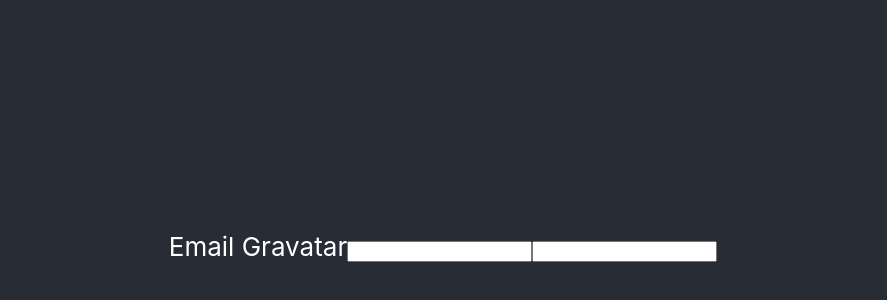
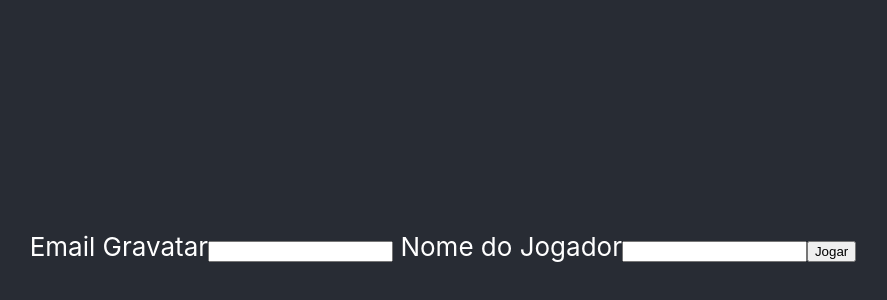
Before and after one commit to tryber/sd-03-project-trivia-react-redux-01, a React (Create React App) app: page / in a window 1280 px wide. Shown: the part 154-454 px from the top of the page, without its empty margins (197-1084 px from the left). Built offline with nearby package versions, Linux system fonts and the light colour scheme; no server answers.

Commit message:
Screen-Login

```diff
--- a/src/App.js
+++ b/src/App.js
@@ -6,9 +6,7 @@ export default function App() {
   return (
     <div className="App">
       <header className="App-header">
-
         <Login />
-
       </header>
     </div>
   );
--- a/src/Fetchrequest/Fetch-api-trivia.js
+++ b/src/Fetchrequest/Fetch-api-trivia.js
@@ -3,7 +3,7 @@ const URL = 'https://opentdb.com/api_token.php?command=request';
 const requestApiTrivia = () => (
   fetch(URL)
     .then((response) => response.json()
-    .then((data) => (response.ok ? Promise.resolve(data) : Promise.reject(data))))
+      .then((data) => (response.ok ? Promise.resolve(data) : Promise.reject(data))))
 );
 
 export default requestApiTrivia;
--- a/src/actions/a-token.js
+++ b/src/actions/a-token.js
@@ -10,7 +10,7 @@ const getToken = (token) => ({
 
 const requestApi = () => ({
   type: REQUEST_API,
-  });
+});
 
 export function getTokenUser() {
   return (dispatch) => {
--- a/src/components/screen-login/Login.js
+++ b/src/components/screen-login/Login.js
@@ -1,7 +1,6 @@
 import React, { Component } from 'react'
 import { connect } from 'react-redux'
 import { getTokenUser } from '../../actions/a-token';
-
 
 class Login extends Component {
   componentDidMount() {
@@ -13,11 +12,12 @@ class Login extends Component {
       <div>
         <header>
           <label>Email Gravatar
-            <input type='email' />
+            <input data-testid="input-gravatar-email" type='email' />
           </label>
-          <label>
-            <input type='Text' />
+          <label> Nome do Jogador
+            <input data-testid="input-player-name" type='Text' />
           </label>
+          <button data-testid="btn-play">Jogar</button>
         </header>
       </div>
     )
--- a/src/reducers/index.js
+++ b/src/reducers/index.js
@@ -3,6 +3,6 @@ import tokenUser from '../reducers/r-fetchtoken'
 
 const rootReducers = combineReducers({
   tokenUser,
-  });
+});
 
-  export default rootReducers;
+export default rootReducers;
```
Also changed, not shown: src/reducers/r-fetchtoken.js (line endings or trailing spaces).
